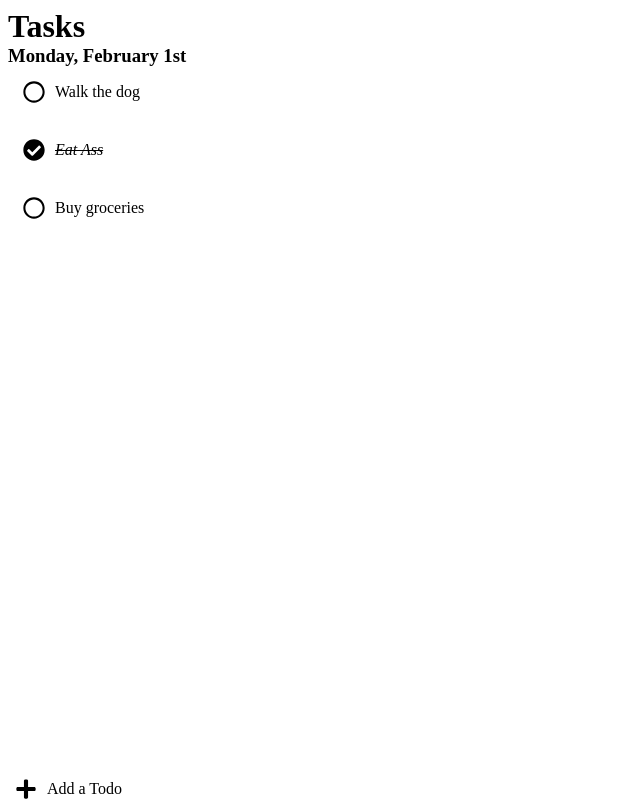
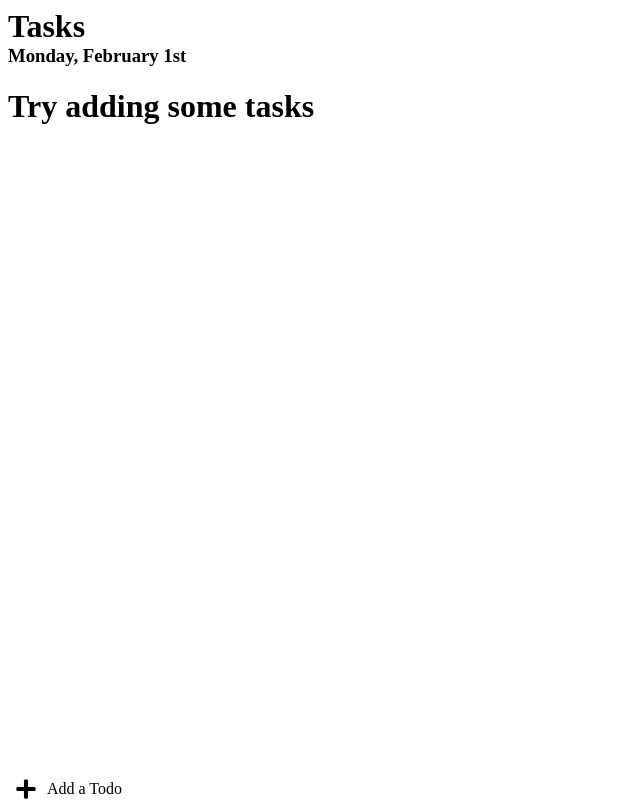
Before and after one commit to es-romo/obligatory-todo-app, a React (Create React App) app: page / in a window 1280 px wide. Shown: the whole page, without its empty margins (0-640 px from the left). Built offline with nearby package versions, Linux system fonts and the light colour scheme; the HTML template or start-up script is replaced by a standard one.

Commit message:
Made tasks save on local storage

```diff
--- a/src/App.js
+++ b/src/App.js
@@ -1,5 +1,4 @@
 import React from 'react'
-import tasksData from './tasksData'
 import './App.css'
 
 import Heading from './components/Heading'
@@ -10,15 +9,32 @@ class App extends React.Component {
 
   constructor(){
     super()
-    this.state = { tasks: tasksData }
+    this.state = { tasks: [] }
     this.addTask = this.addTask.bind(this)
     this.flipComplete = this.flipComplete.bind(this)
+    this.getTasks = this.getTasks.bind(this)
+    this.setTasks = this.setTasks.bind(this)
+  }
+
+  componentDidMount(){
+    this.getTasks()
+  }
+
+  getTasks(){
+    const tasks = JSON.parse(window.localStorage.getItem('tasks') || "[]")
+    if (tasks) this.setState({tasks: tasks})
+  }
+
+  setTasks(){
+    let tasks = this.state.tasks
+      .map( task => ({...task}))
+      .filter(task => !task.completed)
+    window.localStorage.setItem('tasks',JSON.stringify(tasks))
   }
 
   addTask(text){
-    const tasks = this.state.tasks;
-    const id = tasks ? tasks[tasks.length - 1].id + 1 : 1
-
+    const tasks = this.state.tasks
+    const id = tasks.length ? tasks[tasks.length - 1].id + 1 : 1
     const task = {
       id: id,
       text: text,
@@ -28,7 +44,8 @@ class App extends React.Component {
     const mergeState = {
       tasks: [ ...tasks, task ],
     };
-    this.setState(mergeState)
+
+    this.setState(mergeState,()=>this.setTasks())
   }
 
   flipComplete(id){
@@ -37,8 +54,7 @@ class App extends React.Component {
       if (task.id === id) task.completed = !task.completed
       return task;
     })
-    console.log(newState.tasks)
-    this.setState(newState)
+    this.setState(newState,()=>this.setTasks())
   }
 
   render(){
@@ -46,7 +62,11 @@ class App extends React.Component {
       <div className="App">
         <Heading/>
         <div className="App-Container">
-          <TaskList tasks={this.state.tasks} flipComplete={this.flipComplete} />
+          {
+            this.state.tasks === undefined || this.state.tasks.length === 0 ?
+            <h1>Try adding some tasks</h1> :
+            <TaskList tasks={this.state.tasks} flipComplete={this.flipComplete} />
+          }
         </div>
         <TaskInput addTask={this.addTask}/>
       </div>
--- a/src/tasksData.js
+++ /dev/null
@@ -1,19 +0,0 @@
-const data = [
-    {
-        id: 1,
-        text: 'Walk the dog',
-        completed: false
-    },
-    {
-        id: 2,
-        text: 'Eat Ass',
-        completed: true
-    },
-    {
-        id: 3,
-        text: 'Buy groceries',
-        completed: false
-    }
-]
-
-export default data;
```
